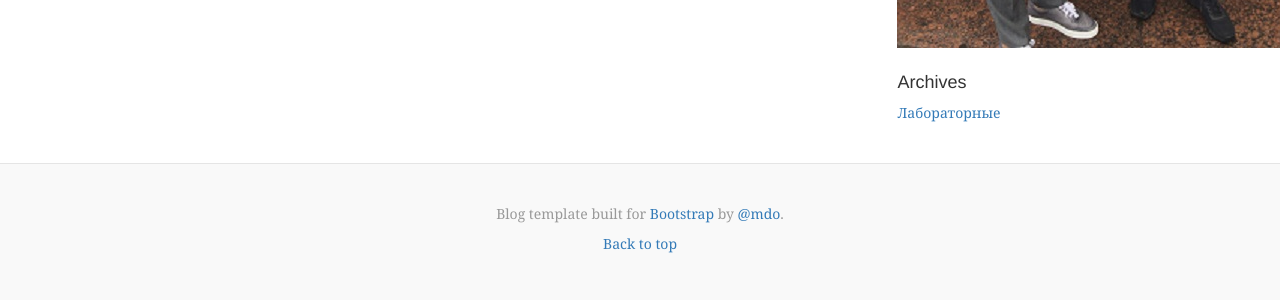
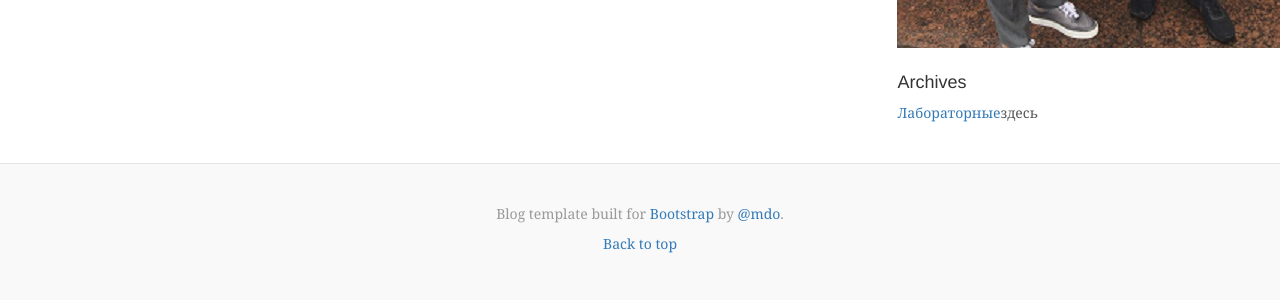
Before and after one commit to narimansnow/narimansnow.github.io, a Jekyll site: the page built from index.html, in a window 1280 px wide. Shown: the part 776-1076 px from the top of the page. Built offline with Jekyll 4.4.1, drawn with Linux system fonts in a browser that asks for light colours; nearby versions of some CDN libraries; library files that are not in the unit come from our copies.

Commit message:
Update sidebar.html

```diff
--- a/_includes/sidebar.html
+++ b/_includes/sidebar.html
@@ -7,6 +7,6 @@
 <div class="sidebar-module">
             <h4>Archives</h4>
             <ol class="list-unstyled">
-              <li><a href="https://wolodyx.github.io">Лабораторные</a></li>
+              <li><a href="https://wolodyx.github.io">Лабораторные</a>здесь</li>
             </ol>
           </div>
```
